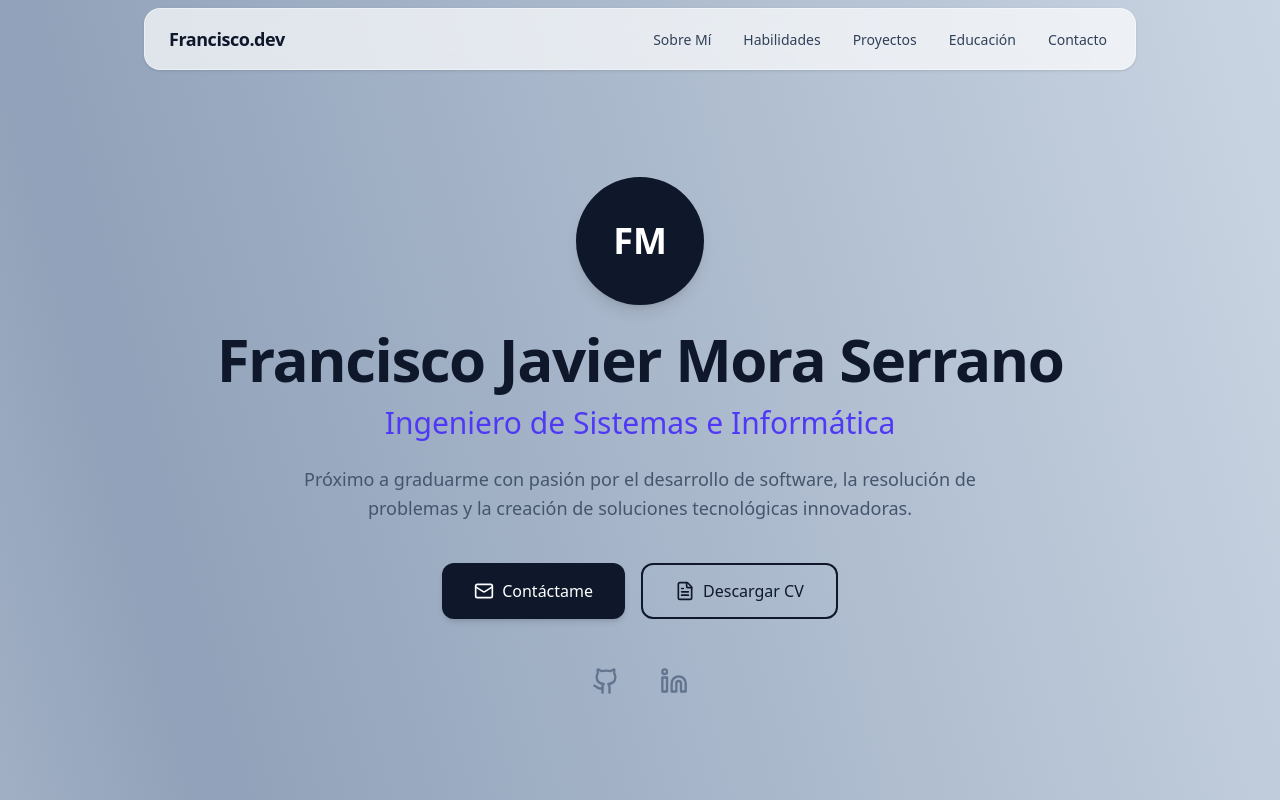
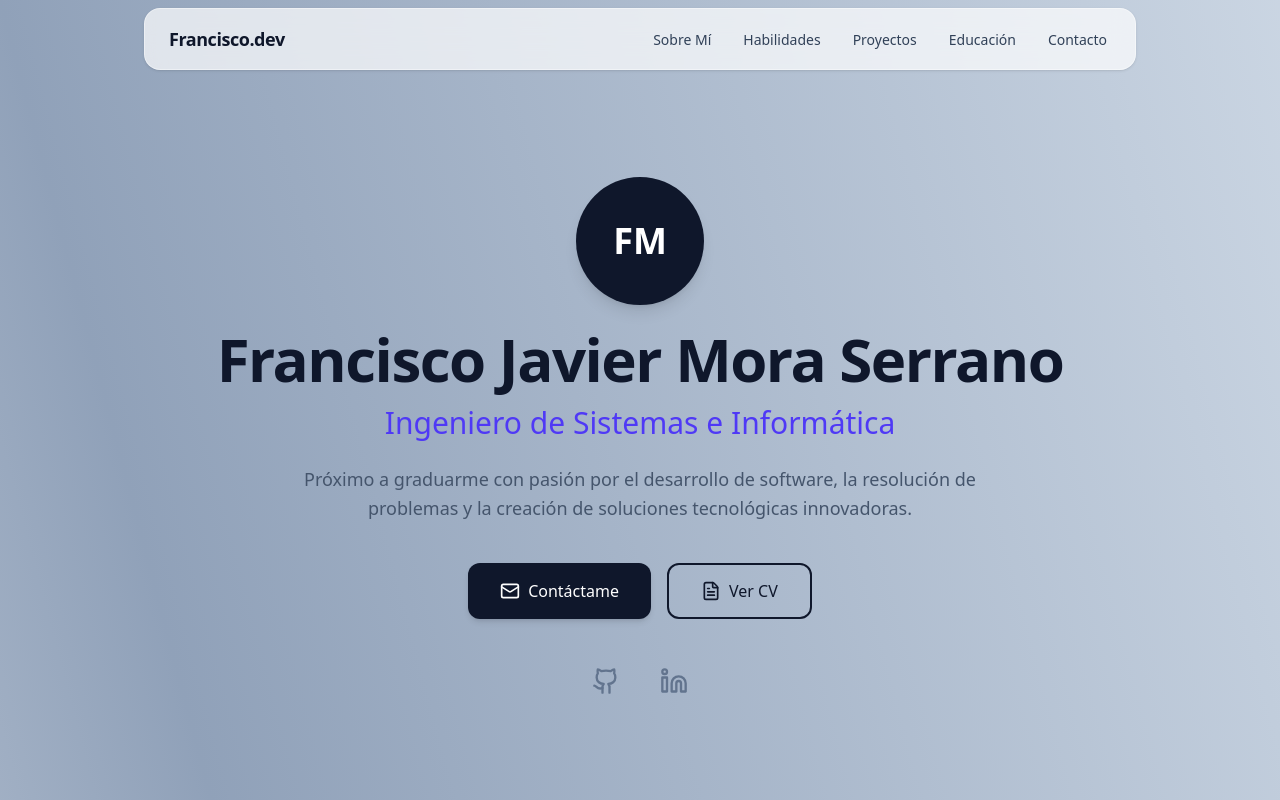
Before and after one commit to JavierMora09/Portafolio-Web-Presentacion, a React (Vite) app: page / in a window 1280 px wide. Shown: the top 800 px of the page. Built offline with nearby package versions, Linux system fonts and the light colour scheme.

Commit message:
FIX:Se subio el pdf, para VER

```diff
--- a/src/Components/Herov2.tsx
+++ b/src/Components/Herov2.tsx
@@ -35,12 +35,13 @@ export default function Hero() {
             Contáctame
           </a>
           <a
-            href="/CV_Francisco_Mora_Ingeniero_Sistemas.pdf"
-            download="CV_Francisco_Mora.pdf" // Este será el nombre con el que se guardará al descargar
+            href="/CV_Francisco_Mora_Ingeniero_Sistemas.pdf" // El nombre exacto de tu archivo en public/
+            target="_blank"
+            rel="noopener noreferrer"
             className="px-8 py-3.5 border-2 border-slate-900 text-slate-900 font-medium rounded-xl hover:bg-slate-50 hover:-translate-y-1 transition-all flex items-center justify-center gap-2"
           >
             <FileText size={20} />
-            Descargar CV
+            Ver CV
           </a>
         </div>
 
```
